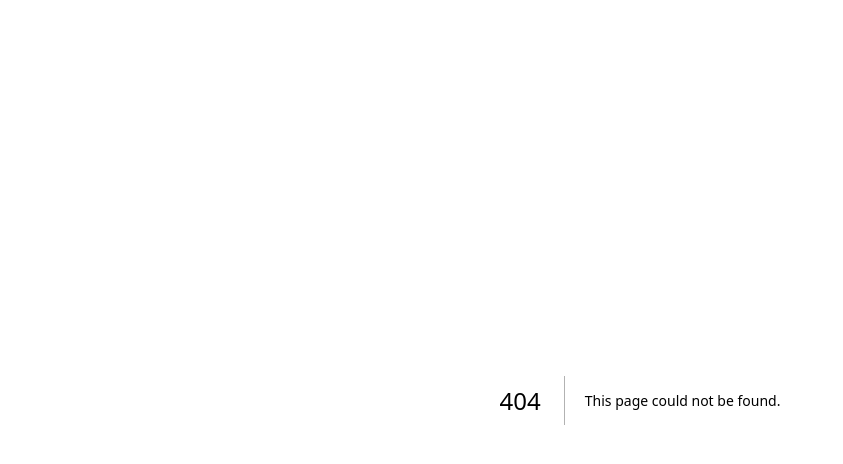
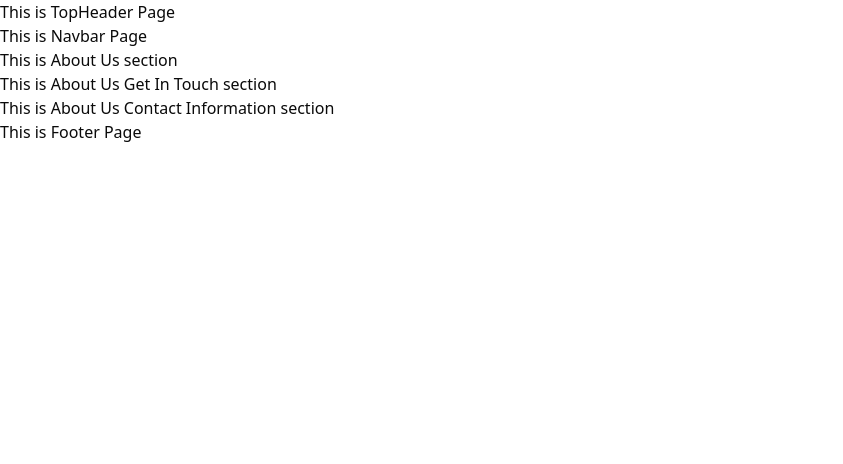
Before and after one commit to FSDTeam-SAA/madelinemay13-website, a Next.js app: page /about-us in a window 1280 px wide. Before the commit this address had no page. Shown: the top 464 px of the page, without its empty margins (0-843 px from the left). Built offline with nearby package versions, Linux system fonts and the light colour scheme.

Commit message:
feat: add About Us and Contact Us sections with respective components

```diff
--- /dev/null
+++ b/src/app/(website)/about-us/page.tsx
@@ -0,0 +1,14 @@
+import AboutSection from "@/components/sections/AboutUs/AboutSection";
+import ContactInformation from "@/components/sections/AboutUs/ContactInformation";
+import GetInTouch from "@/components/sections/AboutUs/GetInTouch";
+import React from "react";
+
+export default function page() {
+  return (
+    <div>
+      <AboutSection />
+      <GetInTouch />
+      <ContactInformation />
+    </div>
+  );
+}
--- /dev/null
+++ b/src/app/(website)/contact-us/page.tsx
@@ -0,0 +1,12 @@
+import ContactInformation from "@/components/sections/AboutUs/ContactInformation";
+import GetInTouch from "@/components/sections/AboutUs/GetInTouch";
+import React from "react";
+
+export default function page() {
+  return (
+    <div>
+      <GetInTouch />
+      <ContactInformation />
+    </div>
+  );
+}
--- /dev/null
+++ b/src/components/sections/AboutUs/AboutSection.tsx
@@ -0,0 +1,5 @@
+import React from "react";
+
+export default function AboutSection() {
+  return <div>This is About Us section</div>;
+}
--- /dev/null
+++ b/src/components/sections/AboutUs/ContactInformation.tsx
@@ -0,0 +1,5 @@
+import React from "react";
+
+export default function ContactInformation() {
+  return <div>This is About Us Contact Information section</div>;
+}
--- /dev/null
+++ b/src/components/sections/AboutUs/GetInTouch.tsx
@@ -0,0 +1,5 @@
+import React from "react";
+
+export default function GetInTouch() {
+  return <div>This is About Us Get In Touch section</div>;
+}
```
Also changed, not shown: 1 other file (tests, documents, lock files or other folders).
